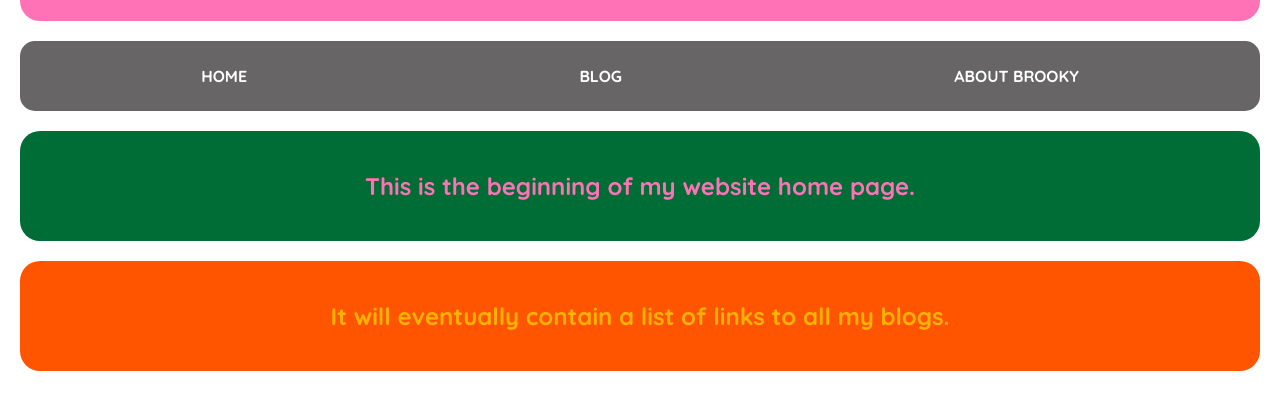
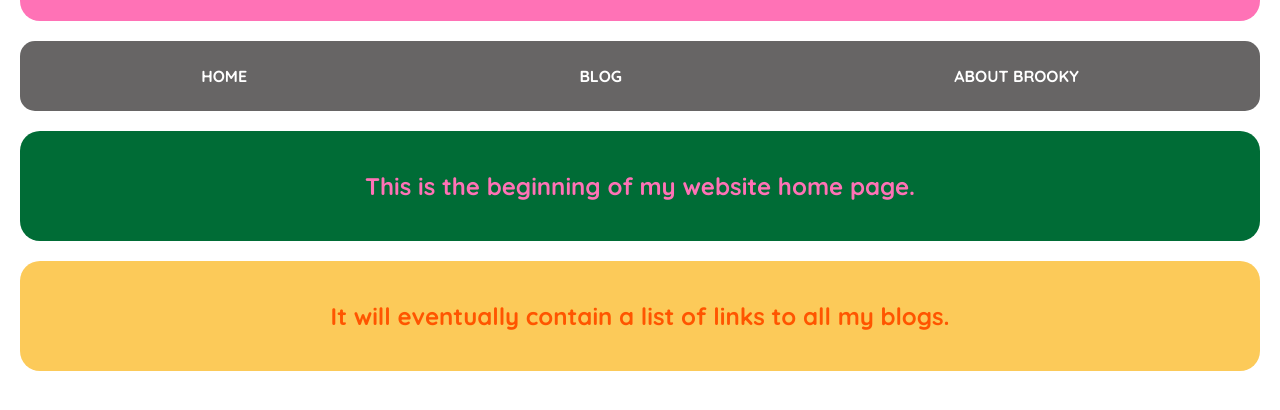
Before and after one commit to brooklyn-lyndontonga/brooklyn-lyndontonga.github.io, a plain HTML site: page index.html in a window 1280 px wide. Shown: the part 122-532 px from the top of the page. Drawn offline with Linux system fonts and the light colour scheme.

Commit message:
index changes

```diff
--- a/index.html
+++ b/index.html
@@ -11,7 +11,7 @@
   <title>Brooky's Blog</title>
 </head>
 
-<body>
+<body >
   <div class="pink-background">
     <h1>Kia ora Taiao! (Hello World!)</h1>
   </div>
@@ -26,7 +26,7 @@
     <h2>This is the beginning of my website home page.</h2>
   </div>
 
-  <div class="red-background center-text">
+  <div class="yellow-background center-text">
     <h2>It will eventually contain a list of links to all my blogs.</h2>
   </div>
 </body>
```
